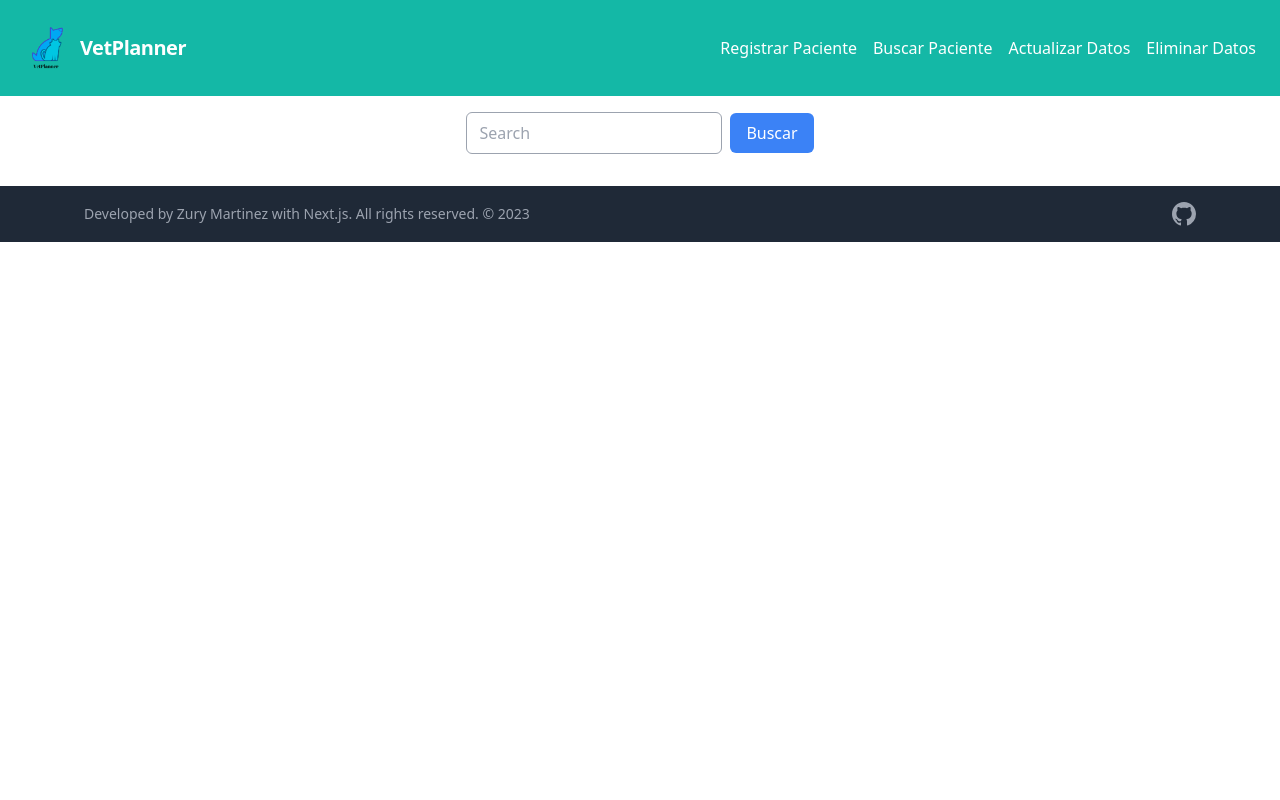
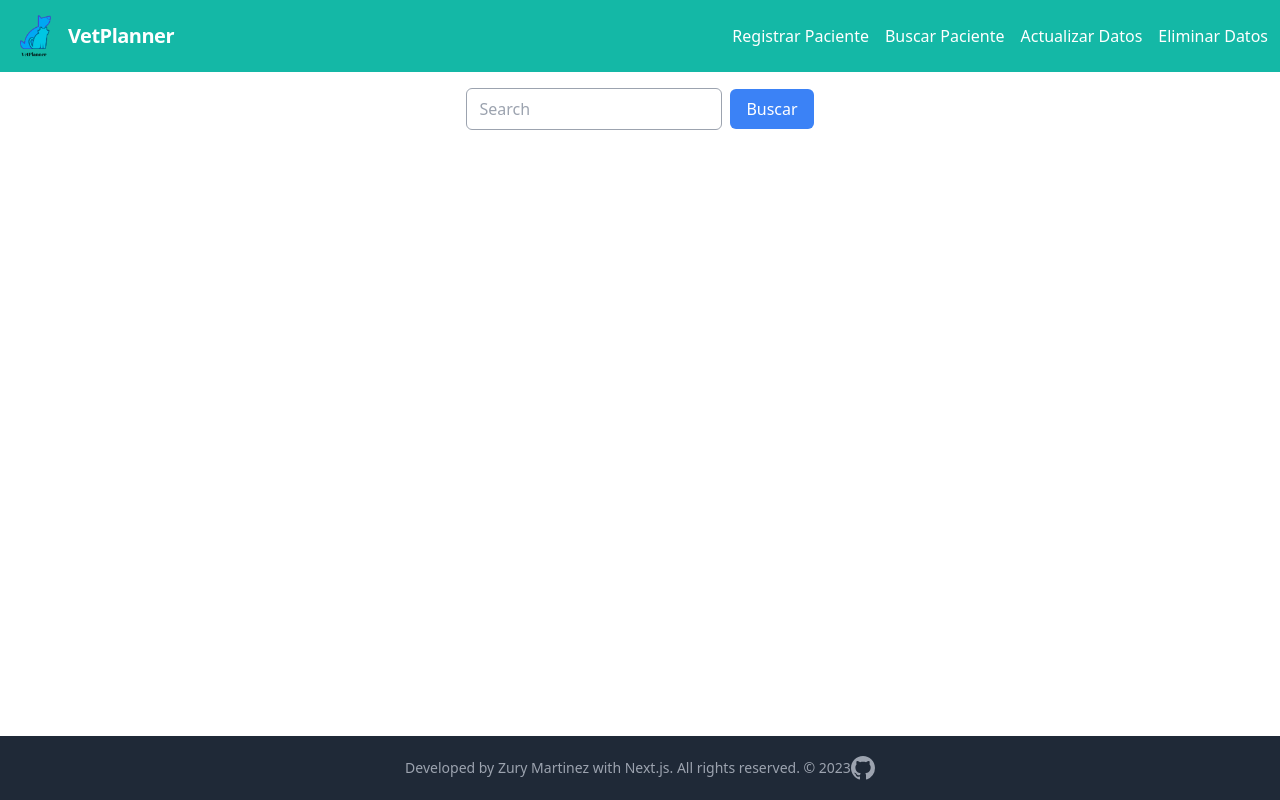
Before and after one commit to ZuryOphre/vetplanner, a Next.js app: page /search in a window 1280 px wide. Built offline with nearby package versions, Linux system fonts and the light colour scheme.

Commit message:
The tailwindCSS of the header and footer was updated.
The header and footer were set to a fixed position according to the design, and the size of the header was adjusted.

```diff
--- a/components/footer/index.js
+++ b/components/footer/index.js
@@ -3,7 +3,7 @@ import { BsGithub } from 'react-icons/bs';
 
 const Footer = () => {
   return (
-    <footer className="bg-gray-800 text-gray-400">
+    <footer className="bg-gray-800 text-gray-400 fixed bottom-0 w-full h-16 shadow-lg" style={{ display: 'flex', justifyContent: 'center', alignItems: 'center' }}>
       <div className="max-w-6xl mx-auto py-4 px-5 flex flex-col items-center justify-between md:flex-row">
         <p className="text-sm text-center md:text-left">
           Developed by Zury Martinez with Next.js. All rights reserved. &copy; {new Date().getFullYear()}
--- a/components/header/index.js
+++ b/components/header/index.js
@@ -2,12 +2,12 @@ import Link from 'next/link';
 
 const Header = () => {
   return (
-    <nav className="flex items-center justify-between flex-wrap bg-teal-500 p-6">
-      <div className="logo-container flex items-center flex-shrink-0 text-white mr-6">
-        <img src="/VetPlanner.png" alt="Logo" className="w-12 h-12 mr-2" />
+    <nav className="sticky top-0 flex items-center justify-between bg-teal-500 p-3">
+      <div className="logo-container flex items-center text-white mr-6">
+        <img src="/VetPlanner.png" alt="Logo" className="w-12 h-12 mr-2"/>
         <span className="font-semibold text-xl tracking-tight">VetPlanner</span>
       </div>
-      <div className="links-container flex-grow">
+      <div className="links-container">
         <ul className="flex justify-end">
           <li className="mr-4">
             <Link legacyBehavior href="/register">
@@ -15,7 +15,7 @@ const Header = () => {
             </Link>
           </li>
           <li className="mr-4">
-            <Link legacyBehavior href="/buscar">
+            <Link legacyBehavior href="/search">
               <a className="text-white hover:text-gray-200">Buscar Paciente</a>
             </Link>
           </li>
```
